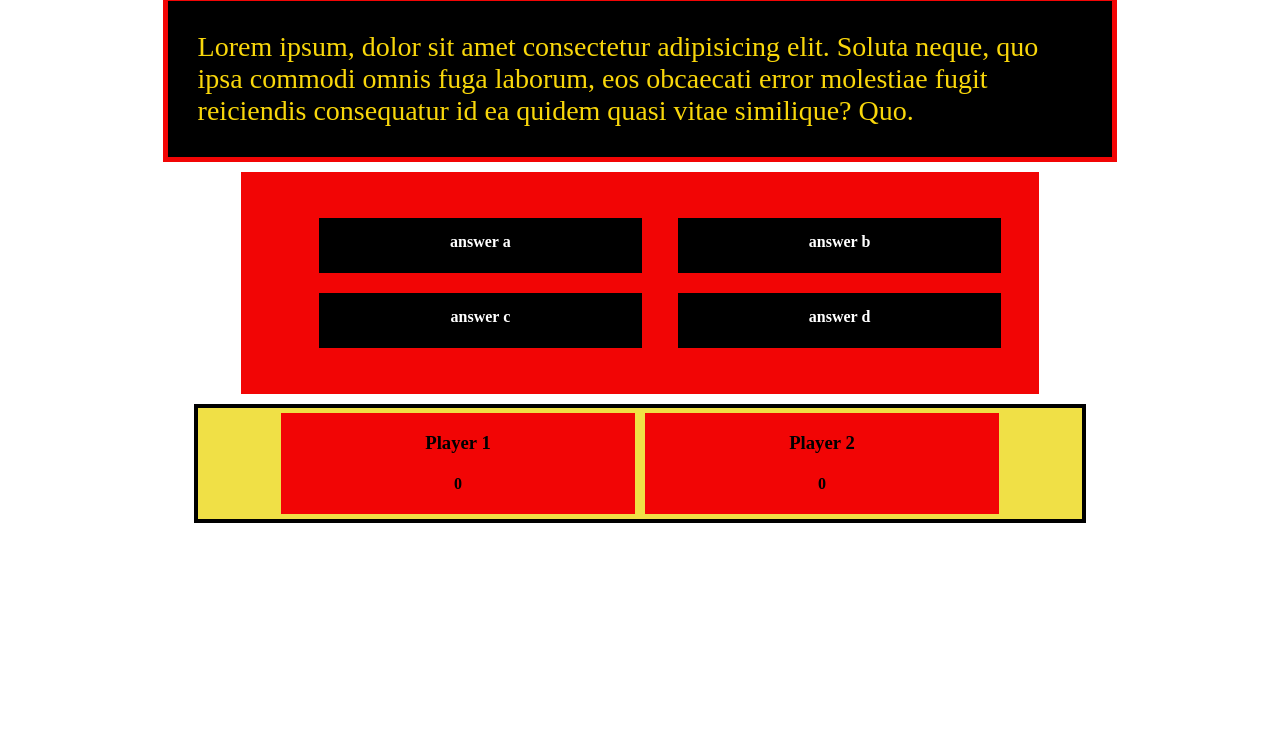
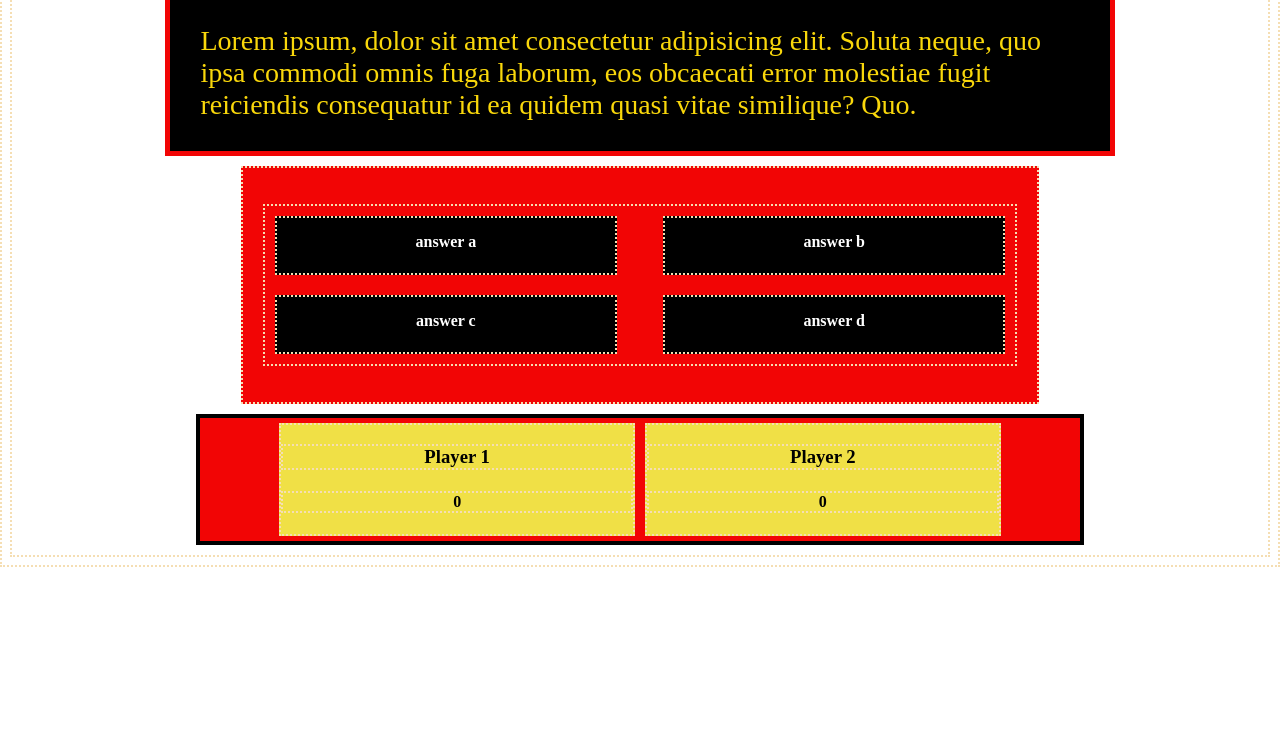
Before and after one commit to brian-anderson80525/ga, a plain HTML site: page index.html in a window 1280 px wide. Shown: the part 69-800 px from the top of the page. Drawn offline with nearby package versions, Linux system fonts and the light colour scheme; no server answers.

Commit message:
finally centered

```diff
--- a/styles.css
+++ b/styles.css
@@ -1,6 +1,9 @@
 /* •••••••••••••••••••••••
 ••HEADING
 ••••••••••••••••••••••• */
+* {
+    border: 2px dotted wheat;
+}
 
 h1 {
     width: 90%;
@@ -22,7 +25,7 @@ h1 {
     background-color:   black;
     color: #f9d70b;
     font-size: 28px;
-    margin: 10px auto;
+    margin: auto;
 }
 
 /* •••••••••••••••••••••••
@@ -44,9 +47,9 @@ h1 {
     display: flex;
     width: 100%;
     flex-wrap: wrap;
-    justify-content: space-around;
+    justify-content: space-between;
     list-style: none;
-
+    padding: 0%;
 }
 #answer ul li {
     width: 45%;
@@ -65,7 +68,7 @@ h1 {
 #scores {
     display: flex;
     width: 70%;
-    background-color: #f0e046;
+    background-color: #f20505;
     border: 4px solid black;
     justify-content: center;
     margin: 10px auto;
@@ -73,7 +76,7 @@ h1 {
 }
 #playr1, #playr2 {
     width: 40%;
-    background-color: #f20505;
+    background-color: #f0e046;
     margin: 5px;
     text-align: center;
 
```
